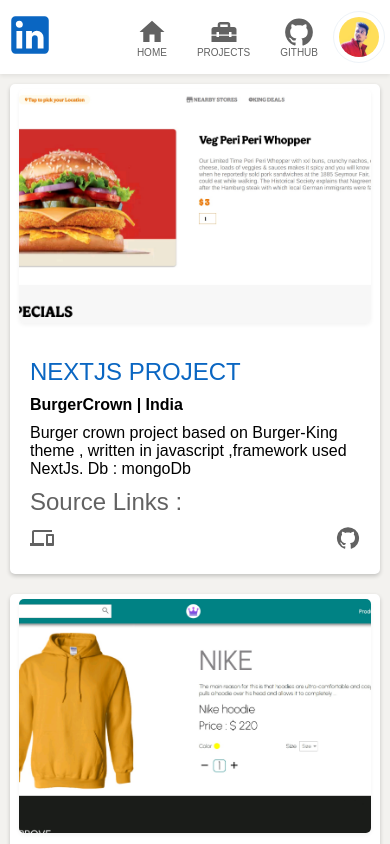
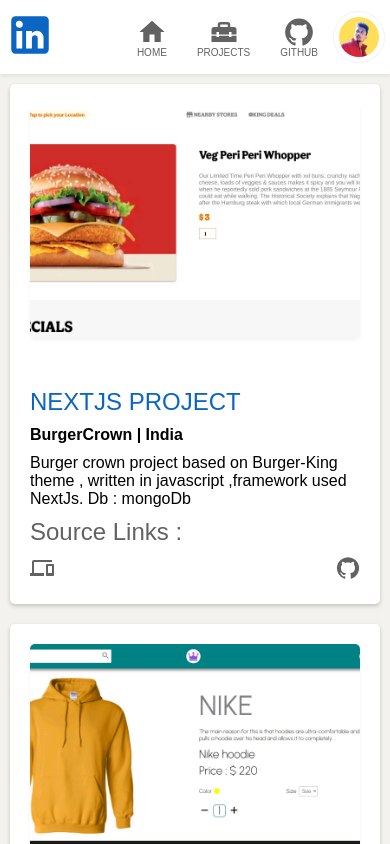
Before and after one commit to web10crown/portfolio, a Next.js app: page /projects in a window 390 px wide. Shown: the top 844 px of the page. Built offline with nearby package versions, Linux system fonts and the light colour scheme.

Commit message:
Update Projects.module.css

```diff
--- a/src/styles/pages/Projects.module.css
+++ b/src/styles/pages/Projects.module.css
@@ -20,7 +20,7 @@
 }
 .imgContainer {
 	position: relative;
-	width: 100%;
+	width: 95%;
 	height: 35vh;
         box-shadow: 0 2px 4px 0 rgb(0 0 0/5%);
 	border-radius: 5px;
@@ -64,10 +64,10 @@
 	}
 	.left {
 		justify-content: center;
-		padding: 5px;
+
 	}
 	.imgContainer {
-		width: 98%;
+		width: 100%;
 		height: 60vw;
 	}
 }
```
